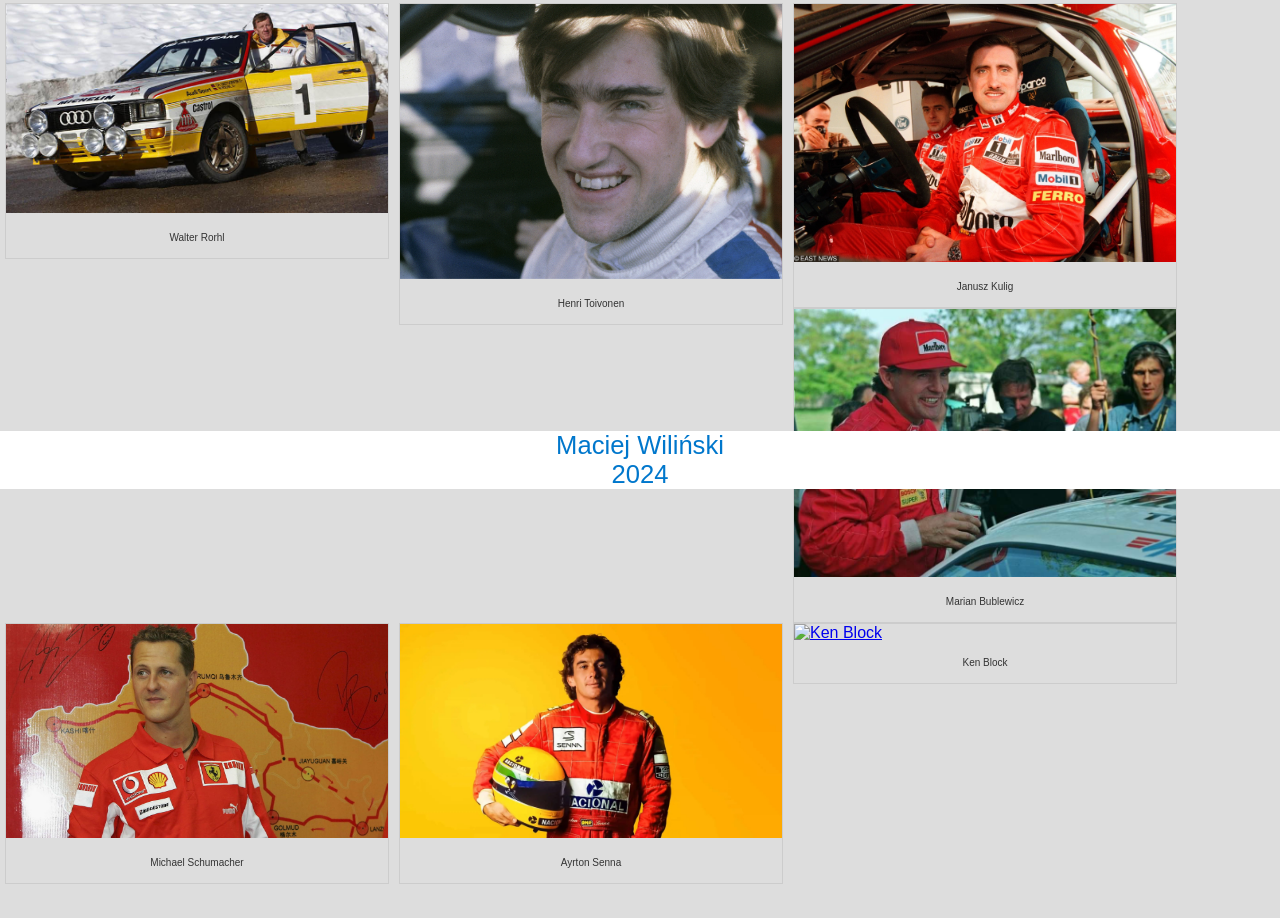
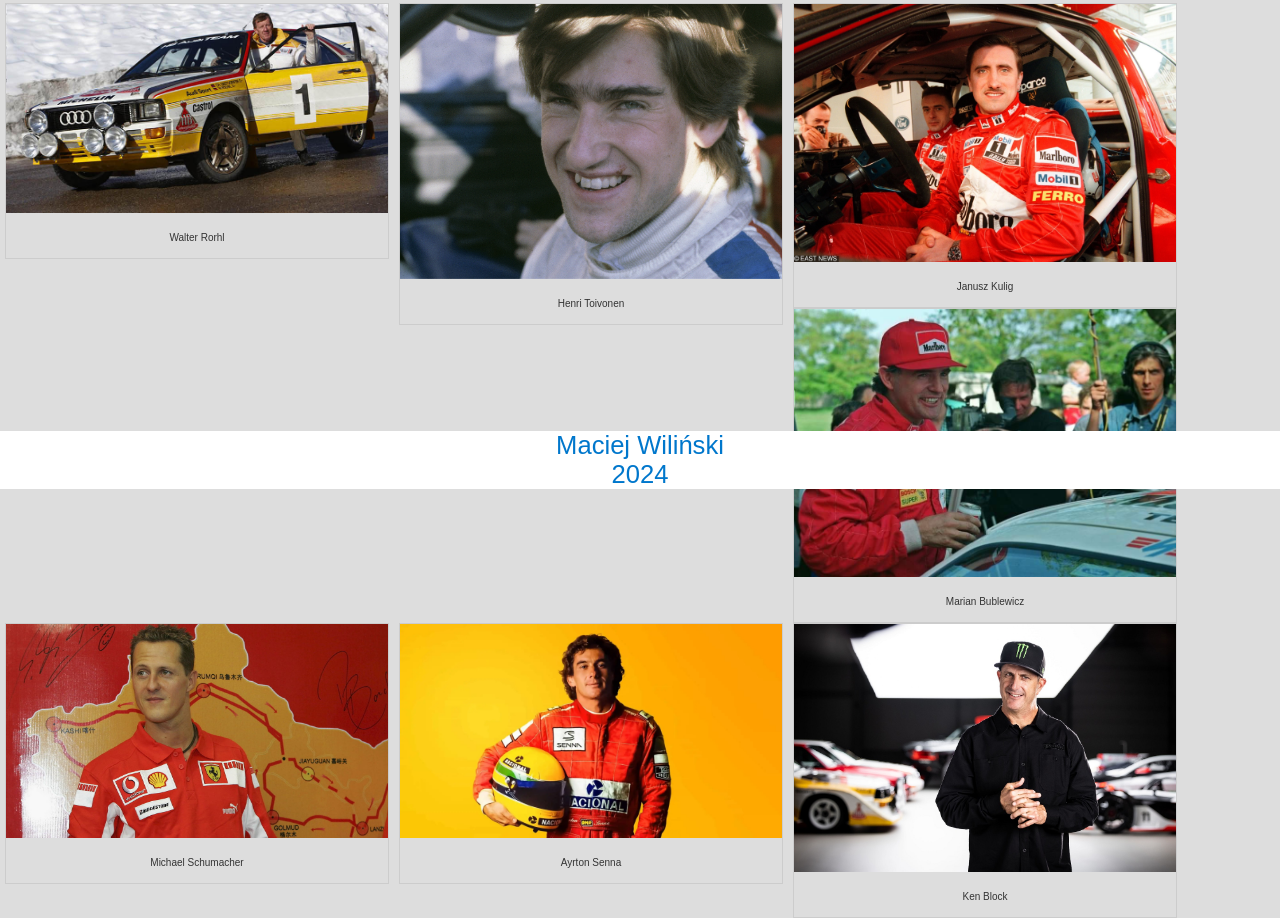
Before and after one commit to MaciekWilinski/7-najlepszych-kierowcow, a plain HTML site: page Galeria.html in a window 1280 px wide. Shown: the part 311-1229 px from the top of the page. Before the commit the page ends 1195 px from the top, so only its background shows below. Drawn offline with Linux system fonts and the light colour scheme.

Commit message:
Update Galeria.html

```diff
--- a/Galeria.html
+++ b/Galeria.html
@@ -87,7 +87,7 @@
       <div class="responsive">
         <div class="gallery">
           <a target="_blank" href="Foto/Block.jpeg">
-            <img src="Foto/Block.jpg" alt="Ken Block" width="600" height="400">
+            <img src="Foto/Block.jpeg" alt="Ken Block" width="600" height="400">
           </a>
           <div class="desc">Ken Block</div>
         </div>
```
